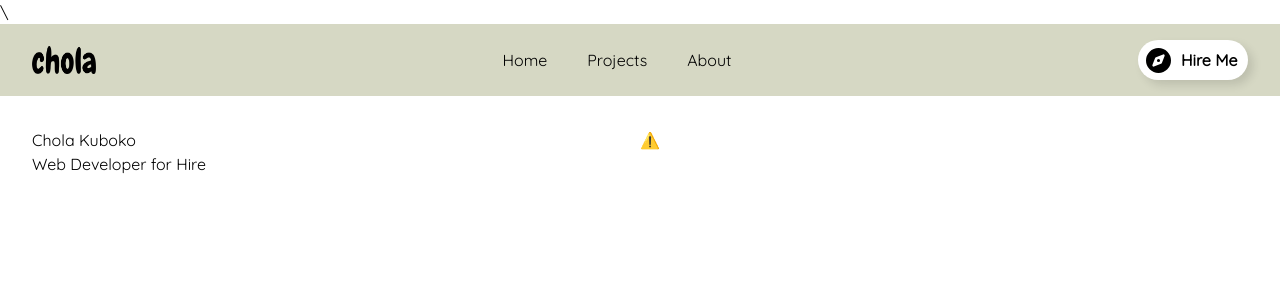
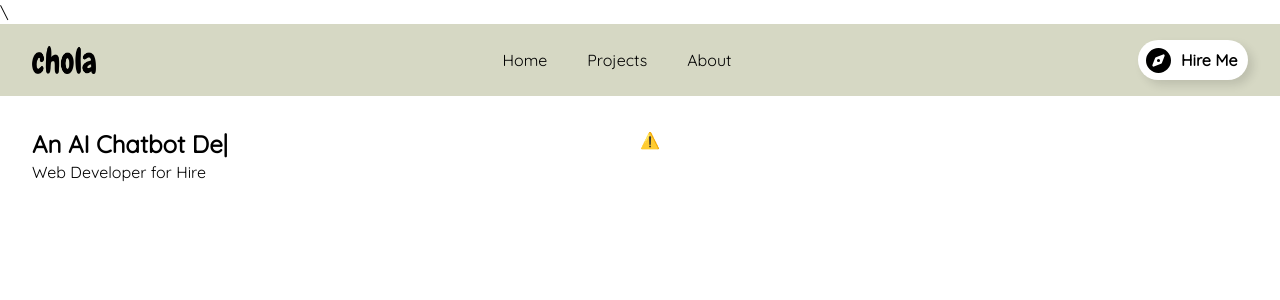
Before and after one commit to DC-21/MyPortfolio, a React (Vite) app: page / in a window 1280 px wide. Shown: the top 300 px of the page. Built offline with nearby package versions, Linux system fonts and the light colour scheme; no server answers.

Commit message:
first commit

```diff
--- a/src/components/Hero.jsx
+++ b/src/components/Hero.jsx
@@ -1,4 +1,5 @@
 import React from 'react'
+import { TypeAnimation } from 'react-type-animation'
 import { Player } from '@lottiefiles/react-lottie-player';
 
 
@@ -7,7 +8,17 @@ const Hero = () => {
     <div className='flex px-4 md:px-8  flex-wrap w-full h-screen pt-8'>
       <div className='md:w-1/2 w-full'>
         <div>
-          <h1>Chola Kuboko</h1>
+        <TypeAnimation
+               sequence={[
+                'A Junior Web Developer', 2000,
+                'An AI Chatbot Developer', 2000,
+                'A Web Penetration Tester', 2000
+                   ]}
+                className="text-2xl w-full font-bold text-left"
+                repeat={Infinity}
+                wrapper="p"
+                style={{ color: 'linear-gradient(to right, #fafafa, #2d177d)' }}
+               />
           <h1>Web Developer for Hire</h1>
         </div>
         <div></div>
```
